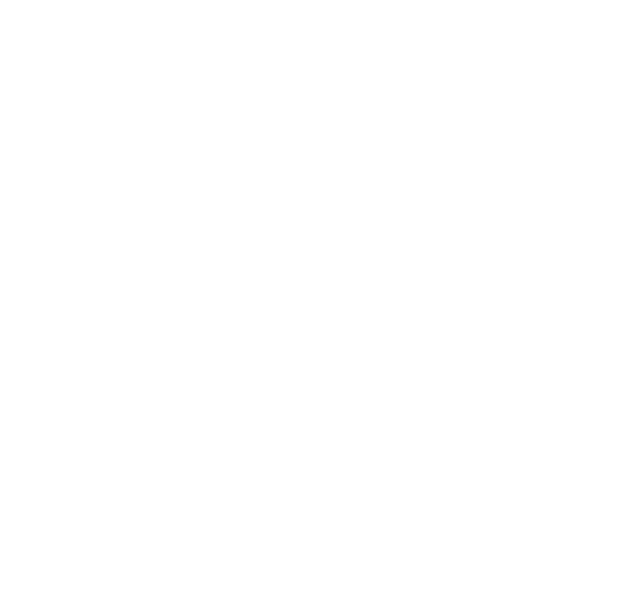
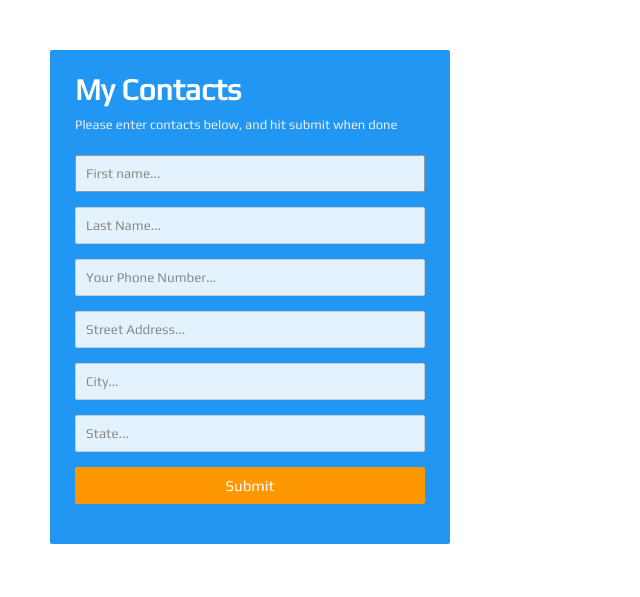
Before and after one commit to rjsabia/contactsApp, a plain HTML site: page index.html in a window 1280 px wide. Shown: the whole page, without its empty margins (0-640 px from the left). Drawn offline with nearby package versions, Linux system fonts and the light colour scheme.

Commit message:
html form done, some styling, no JS yet, not functional

```diff
--- a/index.html
+++ b/index.html
@@ -7,9 +7,57 @@
 	<!-- Stylesheets -->
 	<link rel="stylesheet" href="styles/resetCss.css">
 	<link rel="stylesheet" href="styles/main.css"/>
+	<link href="https://fonts.googleapis.com/css?family=Play" rel="stylesheet">
 
 </head>
 <body>
+
+	<div id="container">
+
+		<form id="contact" action="" method="post">
+
+		    <h3>My Contacts</h3>
+
+		    <h4>Please enter contacts below, and hit submit when done
+
+		    </h4>
+
+		    <fieldset>
+		      <input placeholder="First name..." type="text" tabindex="1" required autofocus>
+		    </fieldset>
+
+		    <fieldset>
+		      <input placeholder="Last Name..." type="text" tabindex="2" required>
+		    </fieldset>
+
+		    <fieldset>
+		      <input placeholder="Your Phone Number..." type="tel" tabindex="3" required>
+		    </fieldset>
+
+		    <fieldset>
+		      <input placeholder="Street Address..." type="text" tabindex="4" required>
+		    </fieldset>
+
+		    <fieldset>
+		      <input placeholder="City..." type="text" tabindex="5" required></input>
+		    </fieldset>
+
+		    <fieldset>
+		    	<input placeholder="State..." type="text" tabindex="6">
+		    </fieldset>
+
+		    <fieldset>
+		      <button name="submit" type="submit" id="contact-submit">Submit</button>
+		    </fieldset>
+
+  		</form>
+
+	</div>
+
+	<section class="output">
+
+	</section>
+
 
 
 
--- a/styles/main.css
+++ b/styles/main.css
@@ -0,0 +1,129 @@
+* {
+	margin:0;
+	padding:0;
+	box-sizing:border-box;
+	-webkit-box-sizing:border-box;
+	-moz-box-sizing:border-box;
+	-webkit-font-smoothing:antialiased;
+	-moz-font-smoothing:antialiased;
+	-o-font-smoothing:antialiased;
+	font-smoothing:antialiased;
+	text-rendering:optimizeLegibility;
+}
+
+body {
+	font-family: 'Play', sans-serif;
+	font-weight:300;
+	font-size: 12px;
+	line-height:30px;
+	color:#777;
+	background:white;
+}
+
+#container {
+	max-width:400px;
+	width:100%;
+	margin:0 auto 0 50px;
+	position:relative;
+	float: left;
+}
+
+#contact input[type="text"], #contact input[type="tel"],
+#contact button[type="submit"] {
+	font:400 12px/16px;
+	font-family: 'Play', sans-serif;
+}
+
+#contact {
+	background: #2196F3;
+	padding:25px;
+	margin:50px 0;
+	border-radius: 2px;
+}
+
+#contact h3 {
+	color: white;
+	display: block;
+	font-size: 30px;
+	font-weight: bold;
+}
+
+#contact h4 {
+	margin:5px 0 15px;
+	display:block;
+	font-size:13px;
+	color: #EEEEEE;
+}
+
+fieldset {
+	border: medium none !important;
+	margin: 0 0 10px;
+	min-width: 100%;
+	padding: 0;
+	width: 100%;
+}
+
+#contact input[type="text"],
+#contact input[type="tel"] {
+	width:100%;
+	border:1px solid #CCC;
+	background:#E3F2FD;
+	margin:0 0 5px;
+	padding:10px;
+	border-radius: 2px;
+}
+
+#contact input[type="text"]:hover,
+#contact input[type="tel"]:hover {
+	-webkit-transition:border-color 0.3s ease-in-out;
+	-moz-transition:border-color 0.3s ease-in-out;
+	transition:border-color 0.3s ease-in-out;
+	border:1px solid #AAA;
+}
+
+#contact textarea {
+	height:100px;
+	max-width:100%;
+    resize:none;
+}
+
+#contact button[type="submit"] {
+	cursor:pointer;
+	width:100%;
+	border:none;
+	background:#FF9800;
+	color:white;
+	margin:0 0 5px;
+	padding:10px;
+	font-size:15px;
+	font-style: bold;
+	border-radius: 2px;
+}
+
+#contact button[type="submit"]:hover {
+	background:#FF1744;
+	-webkit-transition:background 0.3s ease-in-out;
+	-moz-transition:background 0.3s ease-in-out;
+	transition:background-color 0.3s ease-in-out;
+}
+
+#contact button[type="submit"]:active {
+	box-shadow:inset 0 1px 3px rgba(0, 0, 0, 0.5);
+}
+
+#contact input:focus {
+	outline:0;
+	border:1px solid #999;
+}
+::-webkit-input-placeholder {
+ color:#888;
+}
+:-moz-placeholder {
+ color:#888;
+}
+::-moz-placeholder {
+ color:#888;
+}
+:-ms-input-placeholder {
+ color:#888;
+}
```
